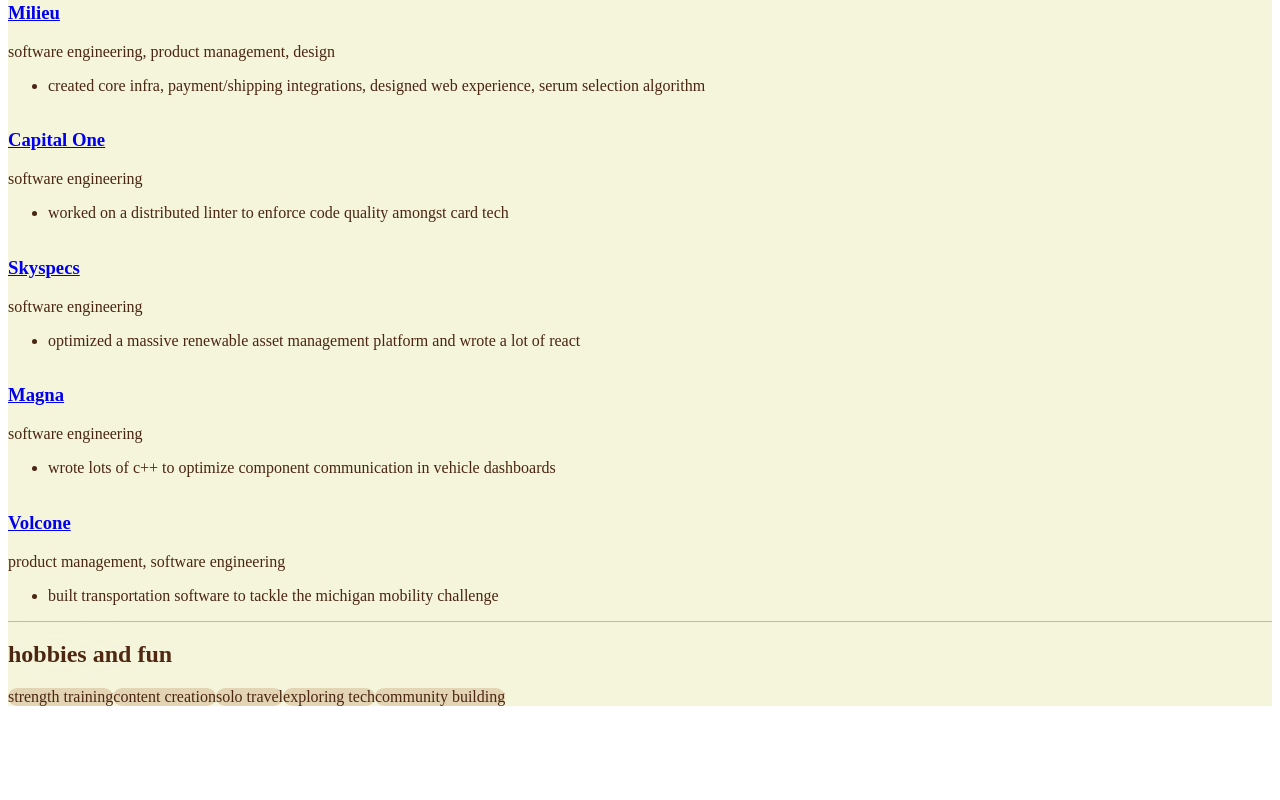
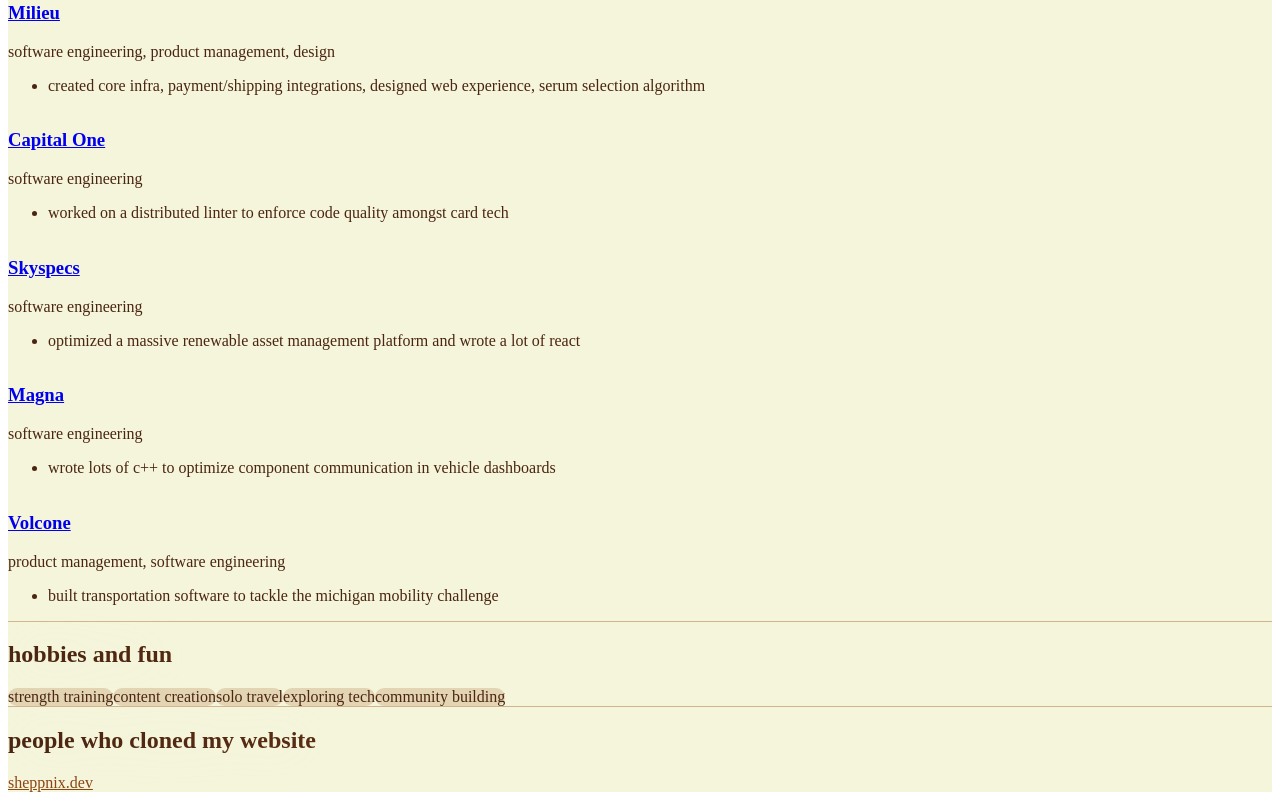
Before and after one commit to devk03/portfolio-website, a Next.js app: page / in a window 1280 px wide. Shown: the part 1444-2244 px from the top of the page. Before the commit the page ends 2158 px from the top, so only its background shows below. Built offline with nearby package versions, Linux system fonts and the light colour scheme.

Commit message:
pheonix stole my shit

```diff
--- a/pages/index.tsx
+++ b/pages/index.tsx
@@ -494,7 +494,20 @@
             <span className="px-4 py-2 rounded-full bg-[#D2B48C]/50 text-[#4A2511]">community building</span>
           </div>
         </section>
+        {/* People who cloned my website */}
+        <section className="max-w-4xl mx-auto py-20 px-6 border-t border-[#D2B48C] relative z-20 bg-[#F5F5DC]">
+          <h2 className="text-3xl font-crimson mb-8 text-left bg-clip-text text-transparent bg-gradient-to-r from-[#4A2511] to-[#8B4513] tracking-tight relative leading-normal py-2 before:absolute before:content-['People_who_cloned_my_website'] before:inset-0 before:text-[#F5F5DC] before:blur-[30px] before:-z-10 before:opacity-50">
+            people who cloned my website
+          </h2>
+          <div className="grid grid-cols-1 gap-4">
+            <a href="https://www.sheppnix.dev/" target="_blank" rel="noopener noreferrer" className="text-[#8B4513] hover:text-[#4A2511] transition-colors">
+              sheppnix.dev
+            </a>
+          </div>
+        </section>
       </div>
+
+
     </>
   );
 };
```
